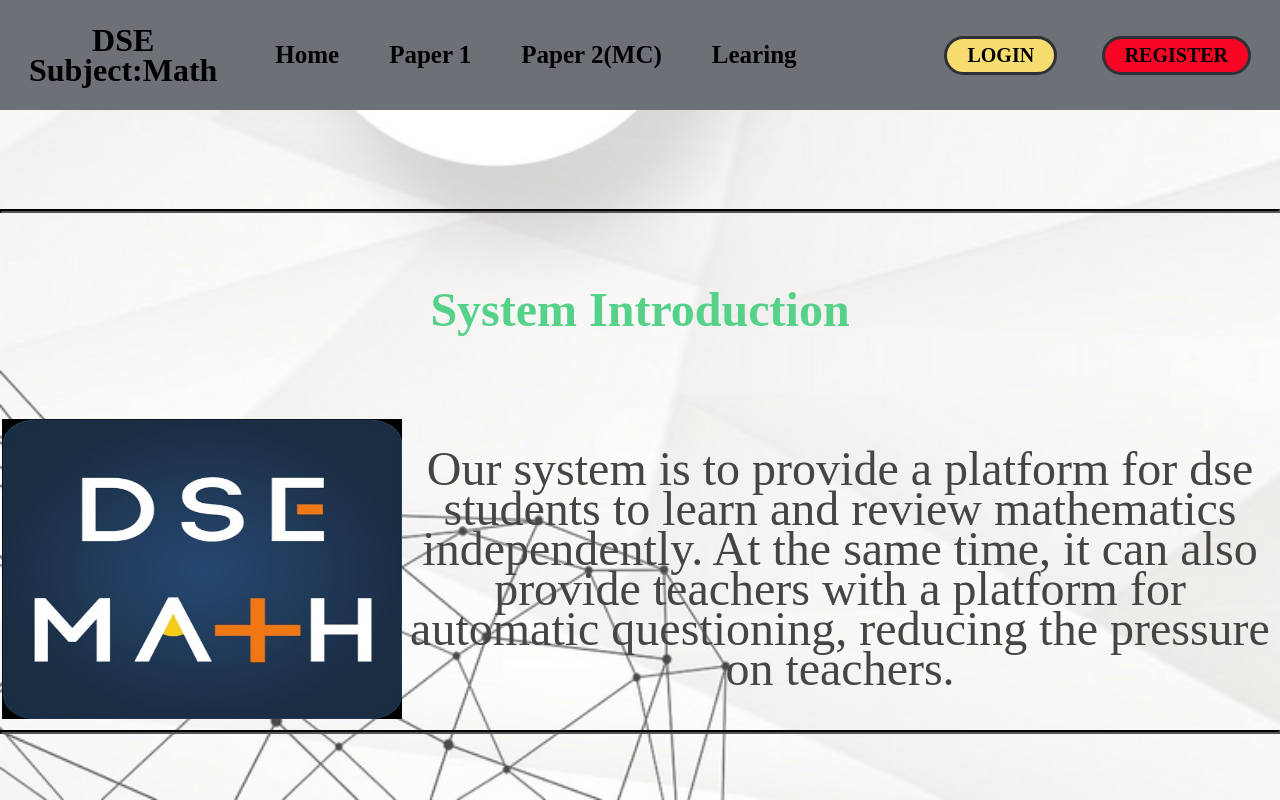
After one commit to wtc021128/FYP, a PHP site: page /login2.php in a window 1280 px wide. The commit adds this page. Run offline with PHP 8.4, Linux system fonts and the light colour scheme.

Commit message:
Add files via upload

```diff
--- /dev/null
+++ b/FYP/htdocs01/login2.php
@@ -0,0 +1,188 @@
+<?php
+  require('connection.php');
+  session_start();
+?>
+
+<!DOCTYPE html>
+
+<html lang="en">
+<head>
+  <meta charset="UTF-8">
+  <meta name="author" content="Ka Ho">
+  <meta http-equiv="X-UA-Compatible" content="IE=edge,chrome=1">
+  <meta name="viewport" content="width=device-width, initial-scale=1.0, shrink-to-fit=no">
+  <meta name="keywords" content="E02-Login&registerpage">
+  <title>E02 - login</title>
+  <link rel="stylesheet" href=".\.\style4.css">
+</head>
+
+<body>
+
+<style>
+    body{background-image: url(mbg.jfif);
+    background-size: cover;background-attachment: fixed;
+    background-repeat: no-repeat;background-position: center;
+    }
+    .black-solid-border {
+    border: 1px solid black;
+  }
+
+</style>
+
+  <header class="header">
+
+      <font align="center" size="6" ><B> DSE <br>Subject:Math</font></B>
+
+     <nav class="navlist">
+        <a href="login2.php">Home</a>
+        <a href="QA.php">Paper 1</a>
+        <a href="#">Paper 2(MC)</a>
+        <a href="#">Learing</a>
+     </nav>
+
+
+    <?php
+
+if(isset($_SESSION['logged_in']) && $_SESSION['logged_in'] == true)
+      {
+        echo "
+        <div class='user'>
+        $_SESSION[username] - <a href='logout.php'> Logout </a>
+     </div>
+     ";
+     }
+      else
+      {
+        echo"
+        <div class='login_register'>
+        <div class='loginstyle'>
+          <button type='button' onclick=\"interface('login-interface')\">LOGIN</button>
+          <button type='button' onclick=\"interface('register-interface')\">REGISTER</button>
+        </div>
+      ";
+      }
+    ?>
+
+  </header>
+
+<!-- ko -->
+<!---------------------------------------->
+<div class="loginstyle_full" id="login-interface">
+    <div class="loginstyle">
+      <form method="POST" action="login_register.php">
+        <h2>
+          <span>USER LOGIN</span>
+          <button type="reset" onclick="interface('login-interface')">X</button>
+        </h2>
+<!-- login -->
+        <input type="text" placeholder="E-mail or Username" name="email_username" >
+        <input type="password" id="loginPassword" placeholder="Password" name="password">
+        <!-- eye -->
+        <button type="button" id="toggleLoginPassword">Show Password</button>
+        <button type="submit" class="login-btn" name="login">LOGIN</button>
+      </form>
+    </div>
+  </div>
+<!---------------------------------------->
+<!-- register-->
+  <div class="loginstyle_full" id="register-interface">
+    <div class="registerstyle">
+      <form method="POST" action="login_register.php">
+        <h2>
+          <span>USER REGISTER</span>
+          <button type="reset" onclick="interface('register-interface')">X</button>
+        </h2>
+<!-- register -->
+        <input type="text" placeholder="CNA" name="cna">
+        <input type="text" placeholder="Username" name="username">
+        <input type="email" placeholder="E-mail" name="email">
+        <input type="password" id="registerPassword" placeholder="Password" name="password">
+        <!-- eye -->
+        <button type="button" id="toggleRegisterPassword">Show Password</button>
+        <button type="submit" class="register-btn" name="register">REGISTER</button>
+        <script src="eye.js">
+        </script>
+        <!-- eye -->
+      </form>
+    </div>
+  </div>
+
+  <?php
+    if(isset($_SESSION['logged_in']) && $_SESSION['logged_in']==true)
+    {
+      echo"<h1 style='text-align: center; margin-top: 20px; color: black;'> WELCOME TO THIS WEBSITE - $_SESSION[username]</h1>";
+    }
+  ?>
+
+  <script>
+    function interface(interface_name)
+    {
+      get_interface=document.getElementById(interface_name);
+      if(get_interface.style.display=="flex")
+      {
+        get_interface.style.display="none";
+      }
+      else
+      {
+        get_interface.style.display="flex";
+      }
+    }
+  </script>
+  <table border="0" align="center">
+    <tr>
+        <td width="2000" height="1" align="center">
+        </td>
+    </tr>
+</table>
+
+  <script>
+    function interface(interface_name)
+    {
+      get_interface=document.getElementById(interface_name);
+      if(get_interface.style.display=="flex")
+      {
+        get_interface.style.display="none";
+      }
+      else
+      {
+        get_interface.style.display="flex";
+      }
+    }
+  </script>
+
+<table border="0" align="center">
+    <tr>
+        <td width="2000" height="90" align="center">
+        </td>
+    </tr>
+</table>
+<hr style="border-color: black; border-width: 2px;">
+<table border="0" align="center">
+    <tr>
+        <td width="2000" height="200" align="center">
+         <font size="10" color="#56D18A" ><U><B>System Introduction</B></font>
+        </td>
+    </tr>
+</table>
+<table border="0">
+  <tr>
+    <td width="400" align="center">
+     <img src="dse.jpg" width="400" height="300">
+    </td>
+    <td align="center" colspan="3">
+      <div>
+        <font size="7" color="#454545">
+          Our system is to provide a platform for dse students to learn and review mathematics independently.
+          At the same time, it can also provide teachers with a platform for automatic questioning, reducing the pressure on teachers.
+        </font>
+    </td>
+    <td >
+    </td>
+    </tr>
+   <!-- </table>-->
+    </div>
+</table>
+    <hr style="border-color: black; border-width: 2px;">
+
+</body>
+</html>
--- a/FYP/htdocs01/login_register.php
+++ b/FYP/htdocs01/login_register.php
@@ -18,7 +18,7 @@ if(isset($_POST['login']))
             {
                 $_SESSION['logged_in']=true;
                 $_SESSION['username']=$result_fetch['username'];
-                header("location: login.php");
+                header("location: login2.php");
             }
             else
             {
--- a/FYP/htdocs01/style4.css
+++ b/FYP/htdocs01/style4.css
@@ -17,7 +17,6 @@ body {
   line-height:30px;
   user-select: none;
   }
-
 
 /* center & Previous color */
 header{
```
Also changed, not shown: FYP/htdocs01/QA.php (+24 -11 lines), FYP/htdocs01/e02_db.sql (+59 -56 lines), FYP/htdocs01/login.php (+4 -3 lines).
